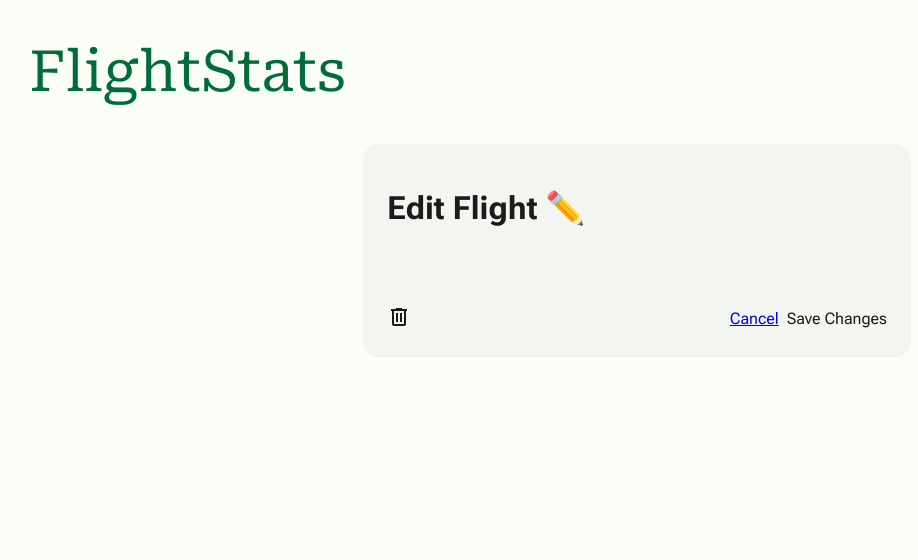
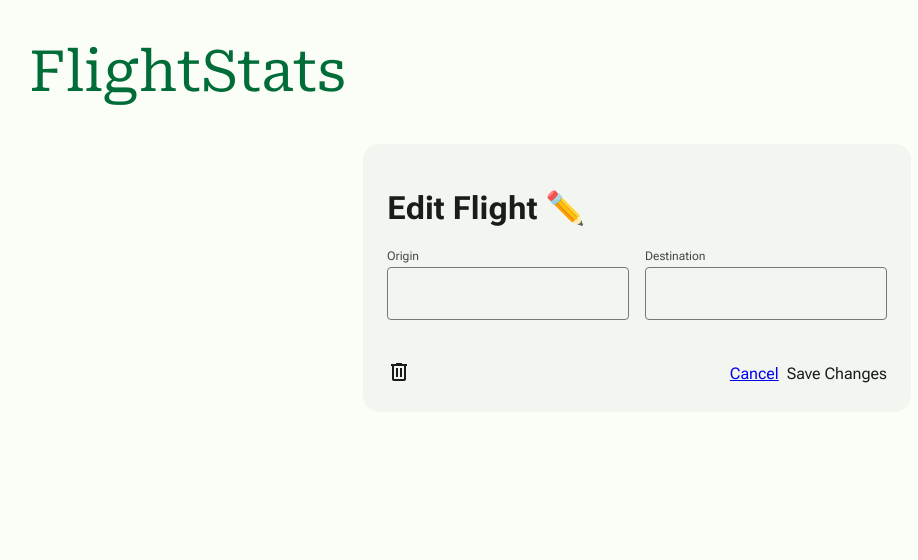
Before and after one commit to JurianOnderwater/FlightStats, a Flask app: page /edit/1 in a window 1280 px wide. Shown: the top 560 px of the page, without its empty margins (3-921 px from the left). Run offline with Flask 3, Linux system fonts and the light colour scheme; some libraries are stand-ins or nearby versions.

Commit message:
Add searchable airports to the edit page

```diff
--- a/templates/edit_flight.html
+++ b/templates/edit_flight.html
@@ -5,8 +5,19 @@
 <div class="form-card">
     <h1>Edit Flight ✏️</h1>
     <form class="add-form" id="edit-form">
-        <md-outlined-text-field label="Origin (IATA Code)" name="origin" maxlength="3" required></md-outlined-text-field>
-        <md-outlined-text-field label="Destination (IATA Code)" name="destination" maxlength="3" required></md-outlined-text-field>
+        <div class="input-row">
+            <div class="input-group">
+                <label for="origin-input">Origin</label>
+                <input class="styled-input" type="text" id="origin-input" list="airport-list" required>
+            </div>
+            <div class="input-group">
+                <label for="destination-input">Destination</label>
+                <input class="styled-input" type="text" id="destination-input" list="airport-list" required>
+            </div>
+        </div>
+
+        <datalist id="airport-list"></datalist>
+
         <md-outlined-text-field label="Date" name="date" type="date" required></md-outlined-text-field>
     </form>
     <div class="form-actions">
@@ -24,32 +35,48 @@
 {% block scripts %}
 <script>
     document.addEventListener('DOMContentLoaded', async () => {
-        // CORRECTED LINE: Pass the variable as a string and parse it as an integer.
         const flightId = parseInt('{{ flight_id }}', 10);
-
         const form = document.getElementById('edit-form');
         const deleteBtn = document.getElementById('delete-btn');
+        const originInput = document.getElementById('origin-input');
+        const destinationInput = document.getElementById('destination-input');
 
+        // --- 1. Populate the datalist with suggestions ---
+        const airportDataString = localStorage.getItem('airportData');
+        if (airportDataString) {
+            const airportData = new Map(JSON.parse(airportDataString));
+            const datalist = document.getElementById('airport-list');
+
+            for (const [iata, data] of airportData.entries()) {
+                const option = document.createElement('option');
+                option.value = iata;
+                option.textContent = `${data.city || data.name}, ${data.country} (${iata})`;
+                datalist.appendChild(option);
+            }
+        }
+
+        // --- 2. Fetch the current flight and populate the form ---
         const flight = await getFlight(flightId);
         if (flight) {
-            form.origin.value = flight.origin;
-            form.destination.value = flight.destination;
+            originInput.value = flight.origin;
+            destinationInput.value = flight.destination;
             form.date.value = flight.date;
         }
 
+        // --- 3. Handle form submission for saving changes ---
         form.addEventListener('submit', async (event) => {
             event.preventDefault();
-            const formData = new FormData(form);
             const updatedFlight = {
                 id: flightId,
-                origin: formData.get('origin').toUpperCase(),
-                destination: formData.get('destination').toUpperCase(),
-                date: formData.get('date')
+                origin: originInput.value.toUpperCase(),
+                destination: destinationInput.value.toUpperCase(),
+                date: form.date.value
             };
             await updateFlight(updatedFlight);
             window.location.href = "{{ url_for('view_flights') }}";
         });
 
+        // --- 4. Handle the delete button click ---
         deleteBtn.addEventListener('click', async () => {
             if (confirm('Are you sure you want to delete this flight?')) {
                 await deleteFlight(flightId);
```
Also changed, not shown: TODO.md (+1 -0 lines).
